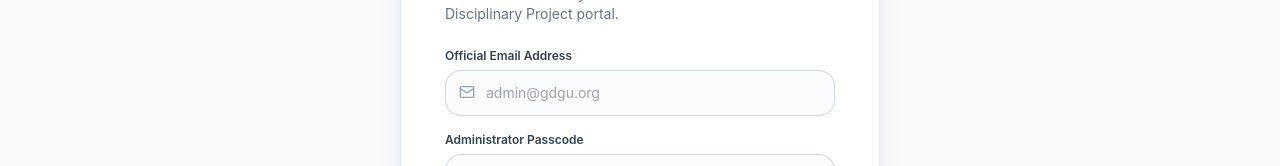
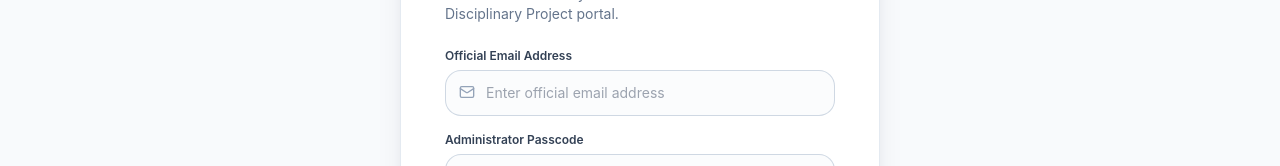
Before and after one commit to Dr-Satya/AVISHKAR-CIE, a Next.js app: page /admin/login in a window 1280 px wide. Shown: the part 314-480 px from the top of the page. Built offline with nearby package versions, Linux system fonts and the light colour scheme.

Commit message:
fix(ui): remove demo placeholders and sample data across login and input fields

```diff
--- a/app/admin/login/page.tsx
+++ b/app/admin/login/page.tsx
@@ -92,7 +92,7 @@ export default function AdminLoginPage() {
                   name="email"
                   type="email"
                   autoComplete="email"
-                  placeholder="admin@gdgu.org"
+                  placeholder="Enter official email address"
                   value={email}
                   onChange={(e) => setEmail(e.target.value)}
                   className="w-full pl-10 pr-4 py-3 rounded-2xl border border-slate-300/90 bg-slate-50/50 text-sm focus:bg-white focus:outline-none focus:ring-2 focus:ring-[#0a192f] focus:border-transparent transition-all"
--- a/app/faculty/login/page.tsx
+++ b/app/faculty/login/page.tsx
@@ -93,7 +93,7 @@ export default function FacultyLoginPage() {
                   name="email"
                   type="email"
                   autoComplete="email"
-                  placeholder="faculty@gdgu.org"
+                  placeholder="Enter official email address"
                   value={email}
                   onChange={(e) => setEmail(e.target.value)}
                   className="w-full pl-10 pr-4 py-3 rounded-2xl border border-slate-300/90 bg-slate-50/50 text-sm focus:bg-white focus:outline-none focus:ring-2 focus:ring-[#0a192f] focus:border-transparent transition-all"
--- a/app/faculty/portal/page.tsx
+++ b/app/faculty/portal/page.tsx
@@ -508,7 +508,7 @@ export default function FacultyPortalPage() {
                   <input
                     type="tel"
                     maxLength={10}
-                    placeholder="9876543210"
+                    placeholder="10-digit mobile number"
                     value={phoneInput}
                     onChange={(e) => {
                       const val = e.target.value.replace(/\D/g, "");
--- a/app/spoc/login/page.tsx
+++ b/app/spoc/login/page.tsx
@@ -97,7 +97,7 @@ export default function SpocLoginPage() {
                 name="email"
                 type="email"
                 autoComplete="email"
-                placeholder="spoc@gdgu.org"
+                placeholder="Enter official email address"
                 value={email}
                 onChange={(e) => setEmail(e.target.value)}
                 className="w-full px-4 py-3 rounded-2xl border border-slate-300/90 bg-slate-50/50 text-sm focus:bg-white focus:outline-none focus:ring-2 focus:ring-[#0a192f] focus:border-transparent transition-all"
--- a/app/student/login/page.tsx
+++ b/app/student/login/page.tsx
@@ -112,7 +112,7 @@ export default function StudentLoginPage() {
                   name="identifier"
                   type="text"
                   autoComplete="username"
-                  placeholder="e.g. 250160226549 or enrollment@gdgu.org"
+                  placeholder="Enter Enrollment Number or GDGU Email"
                   value={identifierInput}
                   onChange={(e) => setIdentifierInput(e.target.value)}
                   className="w-full px-4 py-3 rounded-2xl border border-slate-300/90 bg-slate-50/50 text-sm focus:bg-white focus:outline-none focus:ring-2 focus:ring-[#0a192f] focus:border-transparent transition-all font-mono"
--- a/app/student/verify-enrollment/page.tsx
+++ b/app/student/verify-enrollment/page.tsx
@@ -94,7 +94,7 @@ export default function VerifyEnrollmentPage() {
                 name="enrollmentNumber"
                 type="text"
                 autoComplete="username"
-                placeholder="e.g. 24001011001"
+                placeholder="Enter Enrollment Number"
                 value={enrollment}
                 onChange={(e) => setEnrollment(e.target.value)}
                 className="w-full px-4 py-3 rounded-2xl border border-slate-300/90 bg-slate-50/50 text-sm font-mono focus:bg-white focus:outline-none focus:ring-2 focus:ring-[#0a192f] focus:border-transparent transition-all"
--- a/components/admin/FacultyModals.tsx
+++ b/components/admin/FacultyModals.tsx
@@ -132,7 +132,7 @@ export function FacultyModals({
                 </label>
                 <input
                   type="text"
-                  placeholder="e.g. Dr. Annu Rani"
+                  placeholder="Faculty Full Name"
                   value={facultyForm.name}
                   onChange={(e) => setFacultyForm({ ...facultyForm, name: e.target.value })}
                   className="w-full px-3 py-2 rounded-xl border border-slate-300 text-xs focus:outline-none focus:ring-2 focus:ring-[#0d2137]"
@@ -147,7 +147,7 @@ export function FacultyModals({
                   </label>
                   <input
                     type="email"
-                    placeholder="e.g. annu.rani@gdgu.org"
+                    placeholder="Official email address"
                     value={facultyForm.email}
                     onChange={(e) => setFacultyForm({ ...facultyForm, email: e.target.value })}
                     className="w-full px-3 py-2 rounded-xl border border-slate-300 text-xs focus:outline-none focus:ring-2 focus:ring-[#0d2137]"
@@ -160,7 +160,7 @@ export function FacultyModals({
                   </label>
                   <input
                     type="tel"
-                    placeholder="e.g. 9876543210"
+                    placeholder="10-digit mobile number"
                     maxLength={15}
                     value={facultyForm.phone}
                     onChange={(e) => setFacultyForm({ ...facultyForm, phone: e.target.value })}
@@ -314,7 +314,7 @@ export function FacultyModals({
                   </label>
                   <input
                     type="tel"
-                    placeholder="e.g. 9876543210"
+                    placeholder="10-digit mobile number"
                     maxLength={15}
                     value={facultyForm.phone}
                     onChange={(e) => setFacultyForm({ ...facultyForm, phone: e.target.value })}
@@ -709,7 +709,7 @@ export function FacultyModals({
                 </label>
                 <input
                   type="text"
-                  placeholder="e.g. Prof. R. K. Sharma"
+                  placeholder="Administrator Full Name"
                   value={adminForm.name}
                   onChange={(e) => setAdminForm({ ...adminForm, name: e.target.value })}
                   className="w-full px-3 py-2 rounded-xl border border-slate-300 text-xs focus:outline-none focus:ring-2 focus:ring-[#0d2137]"
@@ -723,7 +723,7 @@ export function FacultyModals({
                 </label>
                 <input
                   type="email"
-                  placeholder="e.g. admin.rksharma@gdgu.org"
+                  placeholder="Official email address"
                   value={adminForm.email}
                   onChange={(e) => setAdminForm({ ...adminForm, email: e.target.value })}
                   className="w-full px-3 py-2 rounded-xl border border-slate-300 text-xs focus:outline-none focus:ring-2 focus:ring-[#0d2137]"
--- a/components/admin/StudentModals.tsx
+++ b/components/admin/StudentModals.tsx
@@ -70,7 +70,7 @@ export function StudentModals({
                   </label>
                   <input
                     type="text"
-                    placeholder="e.g. 24001011001"
+                    placeholder="Enter enrollment number"
                     value={studentForm.enrollmentNumber}
                     onChange={(e) => setStudentForm({ ...studentForm, enrollmentNumber: e.target.value })}
                     className="w-full px-3 py-2 rounded-xl border border-slate-300 text-xs font-mono focus:outline-none focus:ring-2 focus:ring-[#0d2137]"
@@ -101,7 +101,7 @@ export function StudentModals({
                   <input
                     type="tel"
                     maxLength={10}
-                    placeholder="e.g. 9876543210"
+                    placeholder="10-digit mobile number"
                     value={studentForm.phone || ""}
                     onChange={(e) =>
                       setStudentForm({
@@ -349,7 +349,7 @@ export function StudentModals({
                     <input
                       type="tel"
                       maxLength={10}
-                      placeholder="e.g. 9876543210"
+                      placeholder="10-digit mobile number"
                       value={studentForm.phone || ""}
                       onChange={(e) =>
                         setStudentForm({
```
